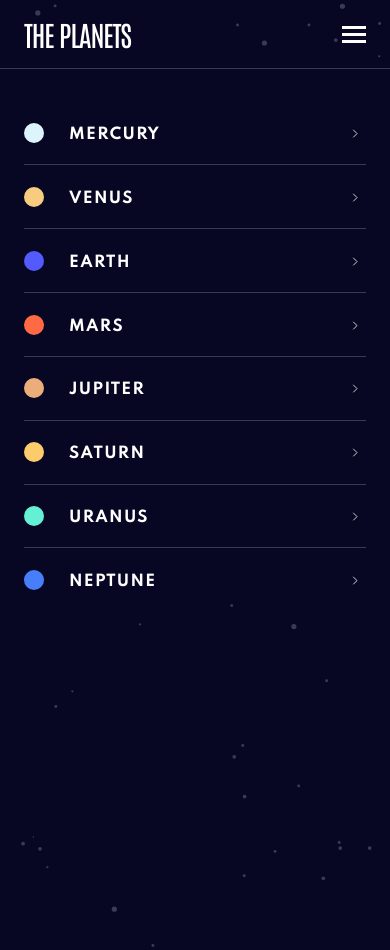
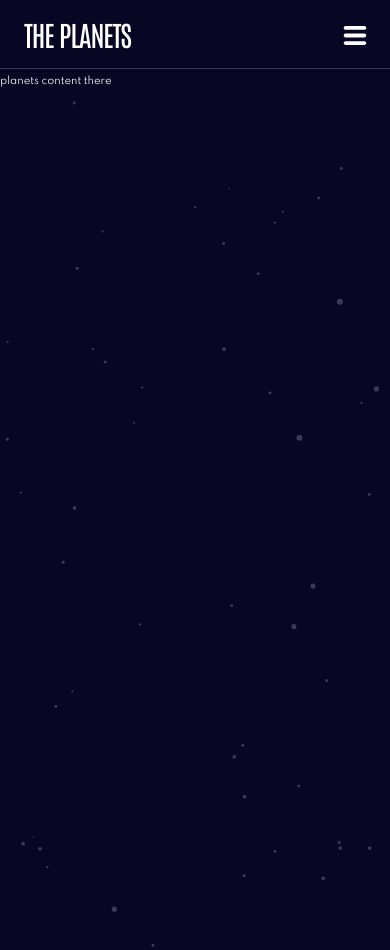
Before and after one commit to robertKamrowski/planet_app, a React (Create React App) app: page / in a window 390 px wide. Built offline with nearby package versions, Linux system fonts and the light colour scheme.

Commit message:
Add hamburger&links feature to open/close menu

```diff
--- a/src/components/header/BurgerMenu.js
+++ b/src/components/header/BurgerMenu.js
@@ -1,21 +1,57 @@
-import React from 'react';
+import React, { useContext } from 'react';
 import styled from 'styled-components';
+import { AppContext } from '../../providers/AppProvider';
 
 const Burger = styled.div`
   width: 24px;
   height: 17px;
+  right: 24px;
 `;
 
 const BurgerIcon = () => {
-  return (
-    <Burger>
-      <svg xmlns="http://www.w3.org/2000/svg" width="24" height="17">
-        <g fill="#FFF" fillRule="evenodd">
-          <path d="M0 0h24v3H0zM0 7h24v3H0zM0 14h24v3H0z" />
-        </g>
-      </svg>
-    </Burger>
+  const { isMenuOpened, toggleMenuOpen } = useContext(AppContext);
+
+  const icon = isMenuOpened ? (
+    <svg
+      version="1.1"
+      id="Layer_1"
+      xmlns="http://www.w3.org/2000/svg"
+      width="26"
+      height="19"
+      viewBox="0 0 121.31 122.876"
+      enableBackground="new 0 0 121.31 122.876"
+    >
+      <g>
+        <path
+          fill="#FFF"
+          fillRule="evenodd"
+          clipRule="evenodd"
+          d="M90.914,5.296c6.927-7.034,18.188-7.065,25.154-0.068 c6.961,6.995,6.991,18.369,0.068,25.397L85.743,61.452l30.425,30.855c6.866,6.978,6.773,18.28-0.208,25.247 c-6.983,6.964-18.21,6.946-25.074-0.031L60.669,86.881L30.395,117.58c-6.927,7.034-18.188,7.065-25.154,0.068 c-6.961-6.995-6.992-18.369-0.068-25.397l30.393-30.827L5.142,30.568c-6.867-6.978-6.773-18.28,0.208-25.247 c6.983-6.963,18.21-6.946,25.074,0.031l30.217,30.643L90.914,5.296L90.914,5.296z"
+        />
+      </g>
+    </svg>
+  ) : (
+    <svg
+      version="1.1"
+      id="Layer_1"
+      xmlns="http://www.w3.org/2000/svg"
+      width="26"
+      height="19"
+      viewBox="0 0 122.879 103.609"
+      enableBackground="new 0 0 122.879 103.609"
+    >
+      <g>
+        <path
+          fill="#FFF"
+          fillRule="evenodd"
+          clipRule="evenodd"
+          d="M10.368,0h102.144c5.703,0,10.367,4.665,10.367,10.367v0 c0,5.702-4.664,10.368-10.367,10.368H10.368C4.666,20.735,0,16.07,0,10.368v0C0,4.665,4.666,0,10.368,0L10.368,0z M10.368,82.875 h102.144c5.703,0,10.367,4.665,10.367,10.367l0,0c0,5.702-4.664,10.367-10.367,10.367H10.368C4.666,103.609,0,98.944,0,93.242l0,0 C0,87.54,4.666,82.875,10.368,82.875L10.368,82.875z M10.368,41.438h102.144c5.703,0,10.367,4.665,10.367,10.367l0,0 c0,5.702-4.664,10.368-10.367,10.368H10.368C4.666,62.173,0,57.507,0,51.805l0,0C0,46.103,4.666,41.438,10.368,41.438 L10.368,41.438z"
+        />
+      </g>
+    </svg>
   );
+
+  return <Burger onClick={toggleMenuOpen}>{icon}</Burger>;
 };
 
 export default BurgerIcon;
--- a/src/components/header/Header.js
+++ b/src/components/header/Header.js
@@ -4,12 +4,15 @@ import BurgerIcon from './BurgerMenu';
 import Menu from './menu/Menu';
 
 const StyledHeader = styled.header`
-  width: 100%;
-  padding: 16px 24px;
+  position: sticky;
+  top: 0;
   display: flex;
   align-items: center;
   justify-content: space-between;
+  width: 100%;
+  padding: 16px 24px;
   border-bottom: 1px solid rgba(255, 255, 255, 0.2);
+  background-color: ${(p) => p.theme.black};
 `;
 
 const StyledTitle = styled.h1`
--- a/src/components/header/menu/Menu.js
+++ b/src/components/header/menu/Menu.js
@@ -1,8 +1,9 @@
-import React from 'react';
+import React, { useContext } from 'react';
 import styled from 'styled-components';
 import { NavLink } from 'react-router-dom';
 import ArrowIcon from './Arrow';
 import Line from '../../Line';
+import { AppContext } from '../../../providers/AppProvider';
 
 const StyledMenu = styled.menu`
   position: fixed;
@@ -15,6 +16,8 @@ const StyledMenu = styled.menu`
   flex-direction: column;
   justify-content: space-between;
   background-color: ${(p) => p.theme.black};
+  transition: 0.3s;
+  transform: ${(p) => (p.isOpened ? 'scale(1)' : 'scale(0)')};
 `;
 
 const StyledNavLink = styled(NavLink)`
@@ -52,58 +55,60 @@ const PlanetName = styled.span`
 `;
 
 const Menu = () => {
+  const { isMenuOpened, toggleMenuOpen } = useContext(AppContext);
+
   return (
-    <StyledMenu>
-      <StyledNavLink to="/mercury">
+    <StyledMenu isOpened={isMenuOpened}>
+      <StyledNavLink to="/mercury" onClick={toggleMenuOpen}>
         <Circle color="#DEF4FC" />
         <PlanetName>mercury</PlanetName>
         <ArrowIcon />
       </StyledNavLink>
       <Line />
 
-      <StyledNavLink to="/venus">
+      <StyledNavLink to="/venus" onClick={toggleMenuOpen}>
         <Circle color="#F7CC7F" />
         <PlanetName>venus</PlanetName>
         <ArrowIcon />
       </StyledNavLink>
       <Line />
 
-      <StyledNavLink to="/">
+      <StyledNavLink to="/" onClick={toggleMenuOpen}>
         <Circle color="#545BFE" />
         <PlanetName>earth</PlanetName>
         <ArrowIcon />
       </StyledNavLink>
       <Line />
 
-      <StyledNavLink to="/mars">
+      <StyledNavLink to="/mars" onClick={toggleMenuOpen}>
         <Circle color="#FF6A45" />
         <PlanetName>mars</PlanetName>
         <ArrowIcon />
       </StyledNavLink>
       <Line />
 
-      <StyledNavLink to="/jupiter">
+      <StyledNavLink to="/jupiter" onClick={toggleMenuOpen}>
         <Circle color="#ECAD7A" />
         <PlanetName>jupiter</PlanetName>
         <ArrowIcon />
       </StyledNavLink>
       <Line />
 
-      <StyledNavLink to="/saturn">
+      <StyledNavLink to="/saturn" onClick={toggleMenuOpen}>
         <Circle color="#FCCB6B" />
         <PlanetName>saturn</PlanetName>
         <ArrowIcon />
       </StyledNavLink>
       <Line />
 
-      <StyledNavLink to="/uranus">
+      <StyledNavLink to="/uranus" onClick={toggleMenuOpen}>
         <Circle color="#65F0D5" />
         <PlanetName>uranus</PlanetName>
         <ArrowIcon />
       </StyledNavLink>
       <Line />
 
-      <StyledNavLink to="/neptune">
+      <StyledNavLink to="/neptune" onClick={toggleMenuOpen}>
         <Circle color="#497EFA" />
         <PlanetName>neptune</PlanetName>
         <ArrowIcon />
--- a/src/index.js
+++ b/src/index.js
@@ -1,13 +1,11 @@
 import React from 'react';
 import ReactDOM from 'react-dom';
 import App from './components/App';
-import GlobalStyles from './globals/GlobalStyles';
-import ThemeProviderWrapper from './providers/ThemeProvider';
+import AppProvider from './providers/AppProvider';
 
 ReactDOM.render(
-  <ThemeProviderWrapper>
-    <GlobalStyles />
+  <AppProvider>
     <App />
-  </ThemeProviderWrapper>,
+  </AppProvider>,
   document.getElementById('root')
 );
--- a/src/providers/ThemeProvider.js
+++ b/src/providers/AppProvider.js
@@ -1,4 +1,4 @@
-import React, { createContext } from 'react';
+import React, { createContext, useState } from 'react';
 import { ThemeProvider } from 'styled-components';
 import planetsData from '../assets/data.json';
 import GlobalStyles from '../globals/GlobalStyles';
@@ -20,9 +20,15 @@ const theme = {
   blue: '#2D68F0',
 };
 
-const value = { planetsData };
+const AppProvider = ({ children }) => {
+  const [isMenuOpened, setIsMenuOpened] = useState(false);
 
-const ThemeProviderWrapper = ({ children }) => {
+  const toggleMenuOpen = () => {
+    setIsMenuOpened((prevIsMenuOpened) => !prevIsMenuOpened);
+  };
+
+  const value = { planetsData, isMenuOpened, toggleMenuOpen };
+
   return (
     <AppContext.Provider value={value}>
       <ThemeProvider theme={theme}>
@@ -33,4 +39,4 @@ const ThemeProviderWrapper = ({ children }) => {
   );
 };
 
-export default ThemeProviderWrapper;
+export default AppProvider;
```
Also changed, not shown: src/assets/close.svg (added), src/assets/hamburger-menu.svg (added).
